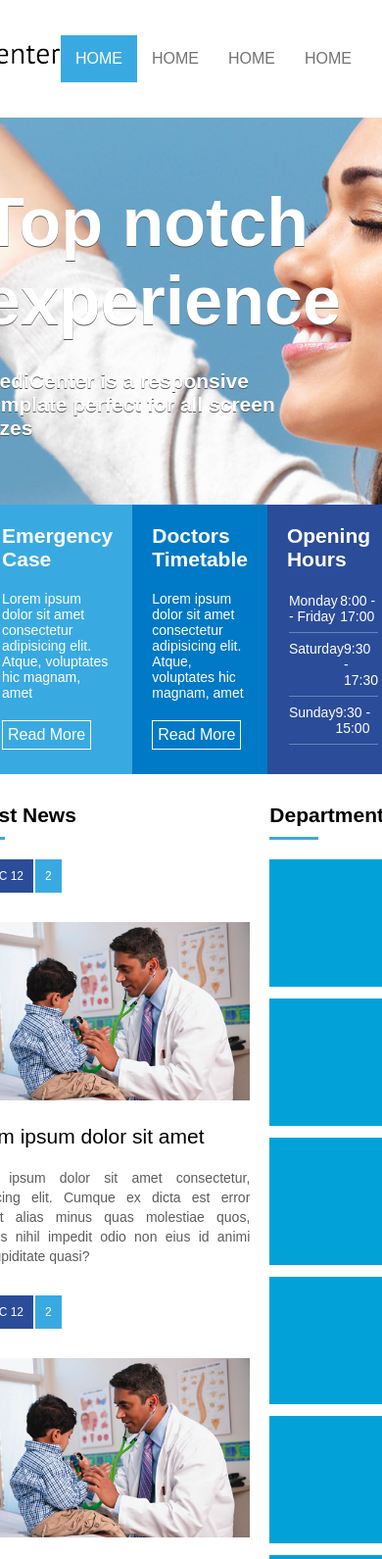
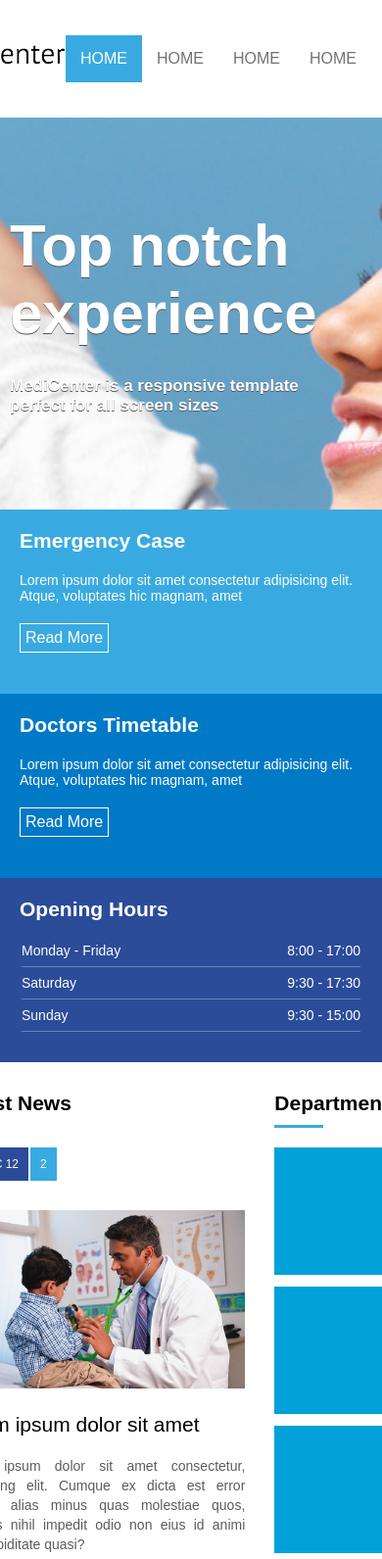
Before and after one commit to VitorMendesGallo/medicenter, a plain HTML site: page index.html in a window 390 px wide. Shown: the top 1591 px of the page at 98% size. Drawn offline with Linux system fonts and the light colour scheme.

Commit message:
Starting to make responsiveness

```diff
--- a/assets/css/style.css
+++ b/assets/css/style.css
@@ -19,6 +19,7 @@ header {
 .logo {
   display: flex;
   align-items: center;
+  padding-left: 10px;
 }
 
 .menu {
@@ -70,6 +71,7 @@ nav a:hover {
   display: flex;
   flex-direction: column;
   justify-content: center;
+  padding: 0px 10px;
 }
 
 .banner_headline h1 {
@@ -160,6 +162,10 @@ nav a:hover {
 
 #geral aside {
   flex: 1;
+}
+
+.widget {
+  padding: 0px 10px;
 }
 
 .widget_title {
@@ -268,7 +274,7 @@ nav a:hover {
 article {
   flex: 1;
   min-width: 300px;
-  margin-right: 20px;
+  margin-right: 10px;
 }
 
 article a {
@@ -467,3 +473,46 @@ footer .footer_copy {
   padding: 20px;
   text-align: center;
 }
+
+@media (max-width: 900px) {
+  .footer_area {
+    flex-direction: column;
+  }
+
+  .footer_area_item {
+    padding-left: 20px;
+  }
+
+  .clinic_center_info {
+    max-width: 280px;
+  }
+}
+
+@media (max-width: 700px) {
+  #banner {
+    height: auto;
+  }
+
+  .banner_headline {
+    min-height: 400px;
+  }
+
+  .banner_headline h1 {
+    font-size: 60px;
+  }
+
+  .banner_headline h2 {
+    font-size: 17px;
+  }
+
+  .banner_options {
+    height: auto;
+    flex-direction: column;
+  }
+
+  .banner1,
+  .banner2,
+  .banner3 {
+    flex-basis: 148px;
+  }
+}
```
